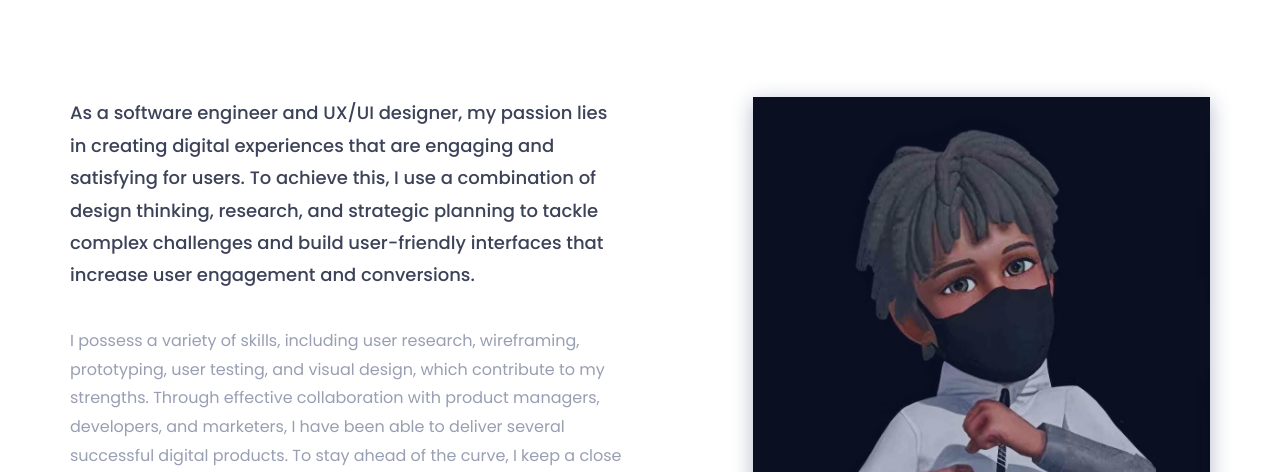
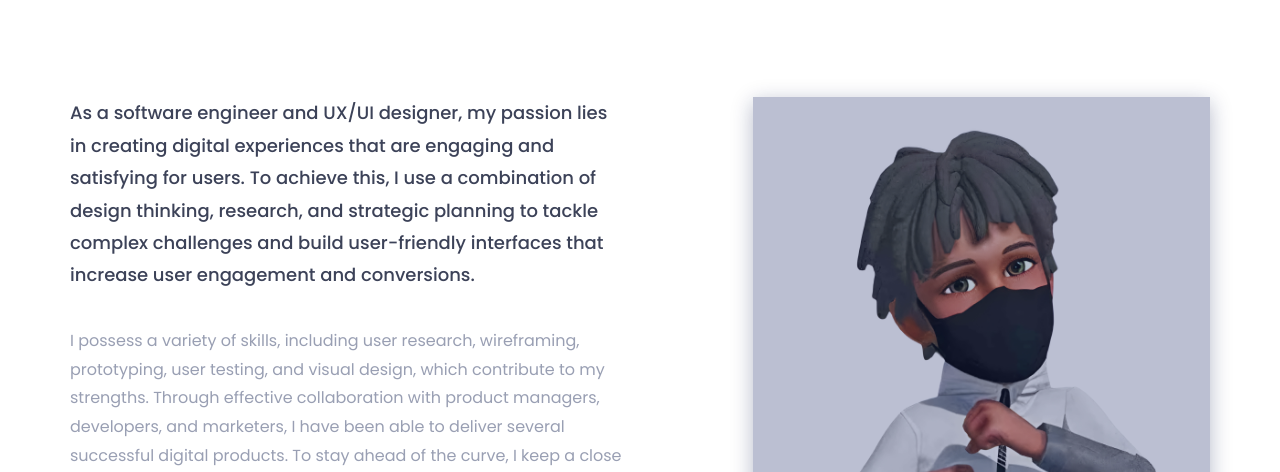
Before and after one commit to Gilmorecollins/Responsive-Portfolio-2.2, a plain HTML site: page index.html in a window 1280 px wide. Shown: the part 1020-1492 px from the top of the page. Drawn offline with nearby package versions, Linux system fonts and the light colour scheme; some packages are replaced by stand-ins of ours; a script that the page names is missing.

Commit message:
Section update

```diff
--- a/index.html
+++ b/index.html
@@ -248,7 +248,7 @@
 						</div>
 						<div class="col-sm-offset-1 col-sm-5">
 							<div class="single-about-img">
-								<img src="assets/images/about/Profile -  Dark.jpg" alt="profile_image">
+								<img src="assets/images/about/Profile -  light.jpeg" alt="profile_image">
 								<div class="about-list-icon">
 									<ul>
 										<li>
```
